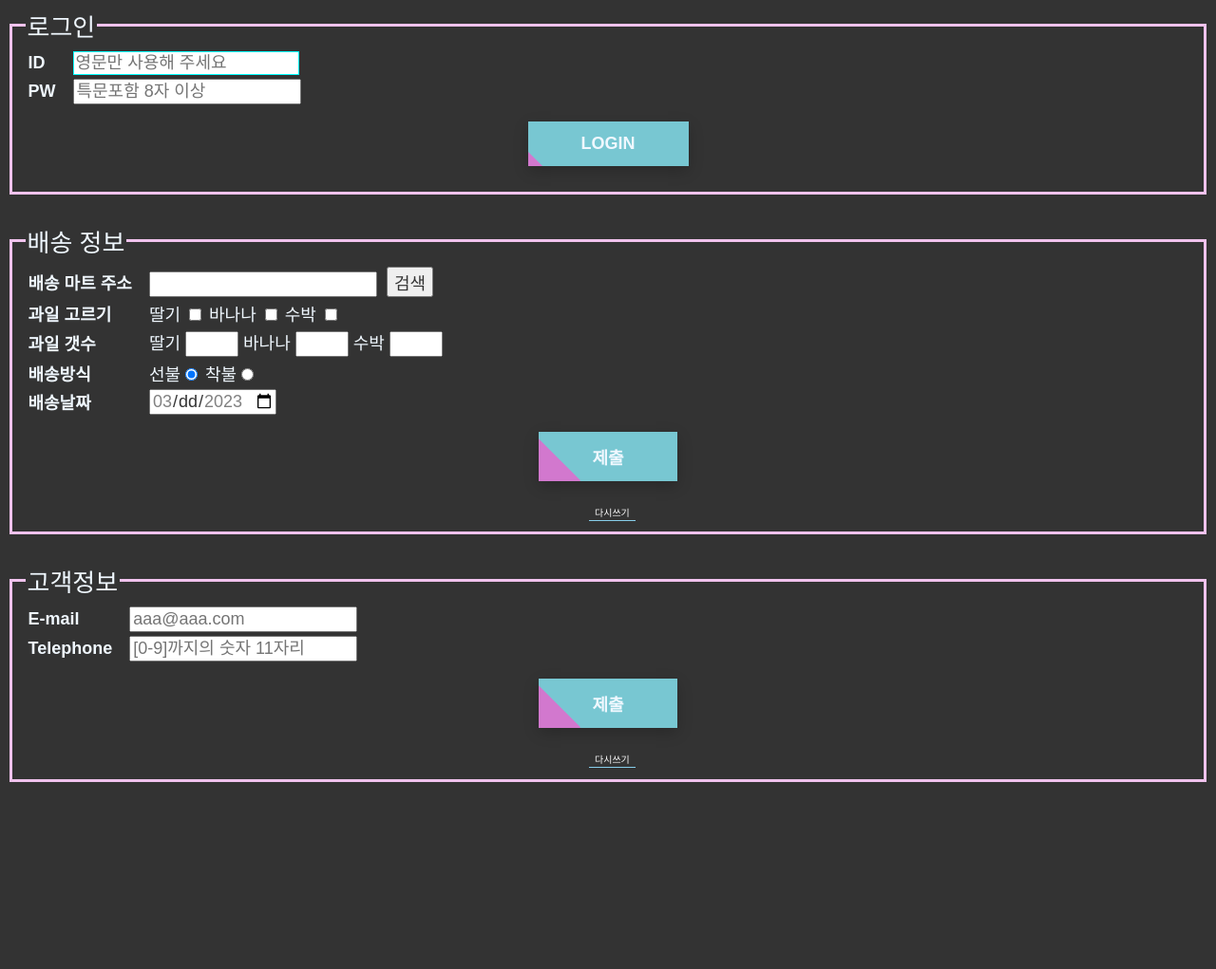
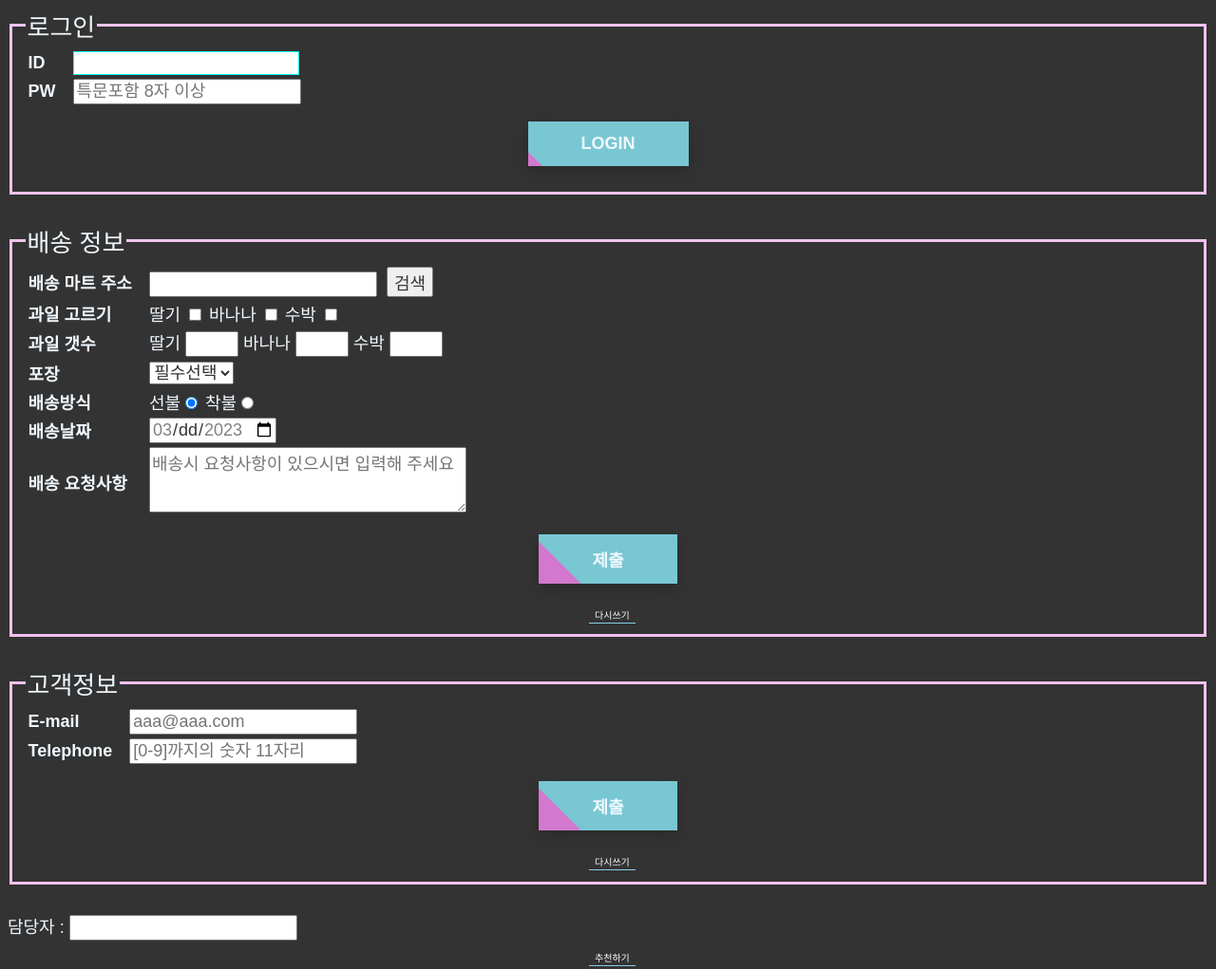
Before and after one commit to snoh6839/20230303, a plain HTML site: page foamTag/index.html in a window 1280 px wide. Shown: the whole page at 95% size. Before the commit the page ends 854 px from the top, so only its background shows below. Drawn offline with Linux system fonts and the light colour scheme; a web font is replaced by a local one.

Commit message:
datalist

```diff
--- a/foamTag/index.html
+++ b/foamTag/index.html
@@ -9,8 +9,8 @@
         @import url('https://fonts.googleapis.com/css2?family=Sunflower:wght@300;500;700&display=swap');
         * {font-family: 'Sunflower', sans-serif; font-size: 18px; color: aliceblue;}
         body {background-color: #333;}
-        input {color: #333;}
-        input:focus {border: 1px solid aqua; outline: none;}
+        input, textarea , select, option {color: #333;}
+        input:focus, textarea:focus , select:focus, option:focus {border: 1px solid aqua; outline: none;}
         th { padding-right: 15px;}
         .btn {
                 border: none;
@@ -73,11 +73,11 @@
             <table>
                 <tr>
                     <th align="left"><label for="id">ID</label></th>
-                    <td><input autofocus maxlength="5"  required placeholder="영문만 사용해 주세요" type="text" name="id" id="id"></td>
+                    <td><input autofocus maxlength="5"  required placeholder="영문만 사용해 주세요" onfocus="this.placeholder = ''" onblur="this.placeholder = '영문만 사용해 주세요'" type="text" name="id" id="id"></td>
                 </tr>
                 <tr>
                     <th align="left"><label for="pw">PW</label></th>
-                    <td><input maxlength="12" minlength="8" required placeholder="특문포함 8자 이상" type="password" name="pw" id="pw"></td>
+                    <td><input maxlength="12" minlength="8" required placeholder="특문포함 8자 이상" onfocus="this.placeholder = ''" onblur="this.placeholder = '특문포함 8자 이상'" type="password" name="pw" id="pw"></td>
                 </tr>
             </table>
             <button type="submit" class="btn"><span>LOGIN</span></button>
@@ -114,6 +114,17 @@
                     </td>
                 </tr>
                 <tr>
+                    <th align="left"><label for="wrap">포장</label></th>
+                    <td>
+                        <select name="wrap" id="wrap">
+                            <option align="center" value="0" selected disabled>필수선택</option>
+                            <option align="center" value="1">선물용</option>
+                            <option align="center" value="2">가정용</option>
+                            <option align="center" value="3">친환경</option>
+                        </select>
+                    </td>
+                </tr>
+                <tr>
                     <th align="left">배송방식</th>
                     <td>
                         <label for="sen">선불</label><input checked type="radio" name="deli" id="sen">
@@ -125,6 +136,12 @@
                     <td>
                         <label for="date"></label>
                         <input type="date" name="date" id="date" min="2023-03-03" max="2023-03-10">
+                    </td>
+                </tr>
+                <tr>
+                    <th align="left">배송 요청사항</th>
+                    <td>
+                        <textarea placeholder="배송시 요청사항이 있으시면 입력해 주세요" onfocus="this.placeholder = ''" onblur="this.placeholder = '배송시 요청사항이 있으시면 입력해 주세요'" name="request" id="request" cols="30" rows="3"></textarea>
                     </td>
                 </tr>
             </table>
@@ -155,5 +172,17 @@
             <input class="reWrite" type="reset" value="다시쓰기">
         </fieldset>
     </form>
+    <form>
+        <form>
+            담당자 : <input type="text" name="deplist" list="depList"><br>
+            <datalist id="depList">
+                <option value="김수진"></option>
+                <option value="이진아"></option>
+                <option value="정상용"></option>
+                <option value="주성후"></option>
+            </datalist>
+            <input class="reWrite" type="submit" value="추천하기">
+        </form>
+    </form>
 </body>
 </html>
```
